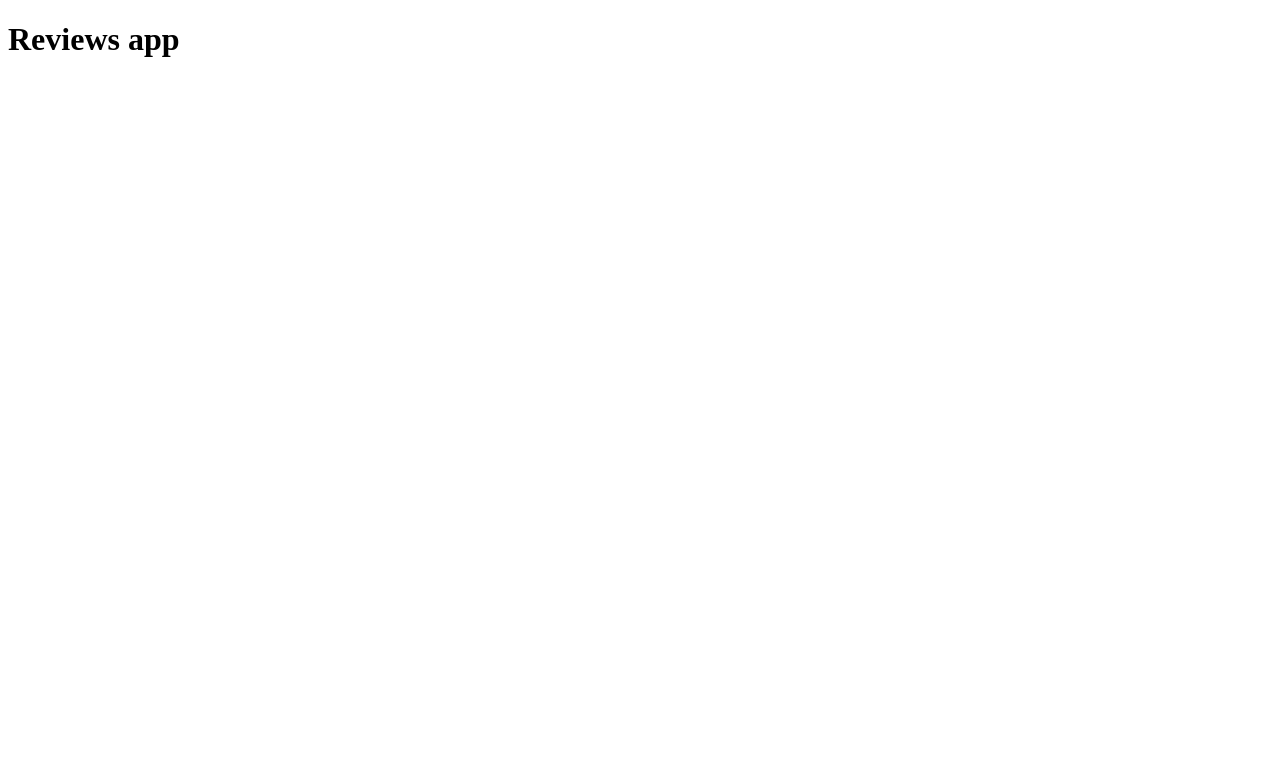
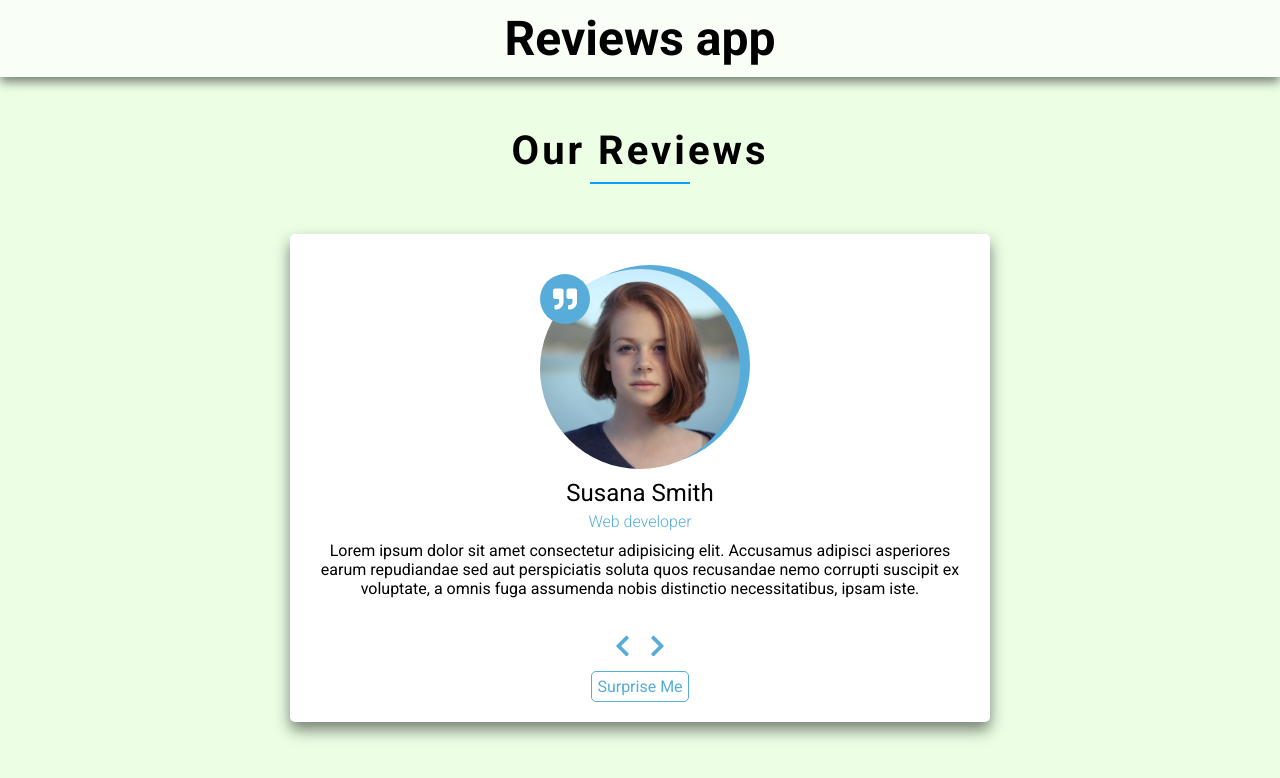
Before and after one commit to PUWPAW/js-practice, a plain HTML site: page Reviews-app/index.html in a window 1280 px wide. Drawn offline with Linux system fonts and the light colour scheme.

Commit message:
template completed

```diff
--- a/Reviews-app/index.html
+++ b/Reviews-app/index.html
@@ -6,10 +6,67 @@
     <meta name="viewport" content="width=device-width, initial-scale=1.0" />
     <title>Reviews app</title>
 
+    <!-- FONTS -->
+    <link rel="preconnect" href="https://fonts.gstatic.com" />
+    <link
+      href="https://fonts.googleapis.com/css2?family=Roboto:wght@300;400;700&display=swap"
+      rel="stylesheet"
+    />
+    <!-- FONTS -->
+
+    <!-- ICONS -->
+    <link
+      rel="stylesheet"
+      href="https://cdnjs.cloudflare.com/ajax/libs/font-awesome/5.15.3/css/all.min.css"
+      integrity="sha512-iBBXm8fW90+nuLcSKlbmrPcLa0OT92xO1BIsZ+ywDWZCvqsWgccV3gFoRBv0z+8dLJgyAHIhR35VZc2oM/gI1w=="
+      crossorigin="anonymous"
+    />
+    <!-- ICONS -->
+
     <link rel="stylesheet" href="styles.css" />
   </head>
   <body>
-    <h1>Reviews app</h1>
+    <header class="header">
+      <h1 class="title">Reviews app</h1>
+    </header>
+
+    <main>
+      <h2 class="subtitle">Our Reviews</h2>
+
+      <div class="slider">
+        <div class="slider__container">
+          <div class="card">
+            <div class="card__avatar">
+              <div class="card__quotes">
+                <i class="fas fa-quote-right card__quote"></i>
+              </div>
+              <img
+                class="card__img"
+                src="img/woman1.jpg"
+                alt="Photo by Christopher Campbell on Unsplash"
+              />
+            </div>
+            <div class="card__name">Susana Smith</div>
+            <div class="card__profession">Web developer</div>
+            <div class="card__review">
+              Lorem ipsum dolor sit amet consectetur adipisicing elit. Accusamus
+              adipisci asperiores earum repudiandae sed aut perspiciatis soluta
+              quos recusandae nemo corrupti suscipit ex voluptate, a omnis fuga
+              assumenda nobis distinctio necessitatibus, ipsam iste.
+            </div>
+          </div>
+        </div>
+        <div class="btn-nav">
+          <button id="prev" class="btn btn_prev">
+            <i class="fas fa-chevron-left"></i>
+          </button>
+          <button id="next" class="btn btn_next">
+            <i class="fas fa-chevron-right"></i>
+          </button>
+        </div>
+        <button id="rand" class="btn-surprise">Surprise Me</button>
+      </div>
+    </main>
 
     <script src="app.js"></script>
   </body>
--- a/Reviews-app/styles.css
+++ b/Reviews-app/styles.css
@@ -0,0 +1,205 @@
+* {
+  margin: 0;
+  padding: 0;
+  box-sizing: border-box;
+}
+
+body,
+button {
+  font-family: "Roboto", sans-serif;
+}
+
+body {
+  background-color: #ecffe5;
+}
+
+.header {
+  padding: 10px;
+  margin-bottom: 40px;
+
+  box-shadow: 0 5px 10px rgba(0, 0, 0, 0.5);
+  background-color: rgba(255, 255, 255, 0.7);
+}
+
+.title {
+  font-size: 3rem;
+  font-weight: 900;
+  text-align: center;
+}
+
+.subtitle {
+  position: relative;
+  padding: 10px;
+  margin-bottom: 50px;
+
+  font-size: 2.5rem;
+  font-weight: 700;
+  text-align: center;
+  letter-spacing: 3px;
+}
+
+.subtitle::after {
+  content: "";
+  position: absolute;
+  bottom: 0;
+  left: 50%;
+  transform: translateX(-50%);
+  width: 100px;
+  height: 2px;
+  background-color: rgb(8, 160, 248);
+}
+
+.slider {
+  margin: 0 auto;
+  padding-top: 20px;
+  padding-bottom: 20px;
+
+  width: 700px;
+  border-radius: 5px;
+  background-color: #fff;
+  box-shadow: 0px 8px 15px rgba(0, 0, 0, 0.5);
+}
+
+.slider__container {
+  display: flex;
+  align-items: center;
+  padding-left: 10px;
+  padding-right: 10px;
+}
+
+.card {
+  position: relative;
+  padding: 15px;
+}
+
+.card__avatar {
+  position: relative;
+  width: 200px;
+  height: 200px;
+  margin: 0 auto;
+  margin-bottom: 10px;
+  z-index: 2;
+}
+
+.card__img {
+  position: relative;
+  display: block;
+  width: 100%;
+  height: 100%;
+  border-radius: 50%;
+  object-fit: cover;
+  z-index: 2;
+}
+
+.card__avatar::after {
+  content: "";
+  position: absolute;
+  width: 200px;
+  height: 200px;
+  background-color: #57acda;
+  top: -4px;
+  right: -10px;
+  border-radius: 50%;
+  z-index: 1;
+}
+
+.card__quotes {
+  position: absolute;
+  top: 5px;
+  left: 0;
+  width: 50px;
+  height: 50px;
+  border-radius: 50%;
+  background-color: #57acda;
+  z-index: 3;
+}
+
+.card__quote {
+  position: absolute;
+  left: 50%;
+  top: 50%;
+  transform: translate(-50%, -50%);
+
+  font-size: 1.5rem;
+  color: #fff;
+}
+
+.card__name {
+  margin-bottom: 5px;
+
+  font-size: 1.5rem;
+  font-weight: 400;
+  text-align: center;
+}
+
+.card__profession {
+  margin-bottom: 10px;
+
+  color: #57acda;
+  font-size: 1rem;
+  font-weight: 300;
+  text-align: center;
+}
+
+.card__review {
+  margin-bottom: 10px;
+
+  font-size: 1rem;
+  text-align: center;
+}
+
+.btn-nav {
+  display: flex;
+  justify-content: center;
+
+  margin: 0 auto;
+  max-width: 350px;
+}
+
+.btn {
+  margin: 10px;
+
+  font-size: 1.5rem;
+  color: #57acda;
+
+  border: none;
+  outline: none;
+  cursor: pointer;
+  background-color: inherit;
+}
+
+.btn_next:active {
+  transform: translateX(1px);
+}
+
+.btn_prev:active {
+  transform: translateX(-1px);
+}
+
+.btn-surprise {
+  display: block;
+  margin: 0 auto;
+  padding: 5px;
+
+  color: #57acda;
+  font-size: 1rem;
+  font-weight: 400;
+  text-align: center;
+
+  outline: none;
+  cursor: pointer;
+  border-radius: 5px;
+  border: 1px solid #57acda;
+  background-color: inherit;
+
+  transition: background-color 0.3s;
+}
+
+.btn-surprise:hover {
+  background-color: #57acda81;
+  color: #347396;
+}
+
+.btn-surprise:active {
+  transform: translate(1px, 1px);
+}
```
Also changed, not shown: Reviews-app/img/woman1.jpg (added).
